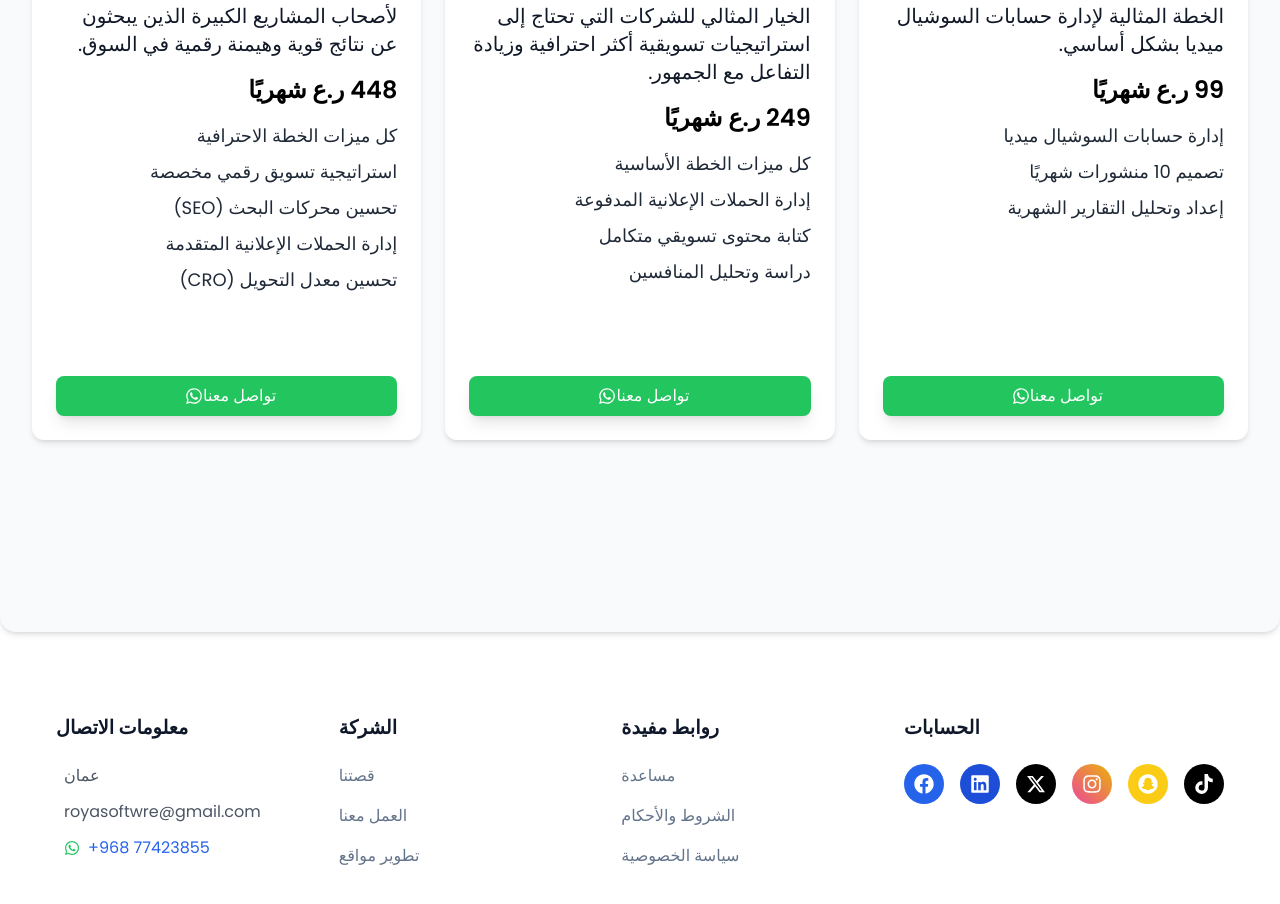
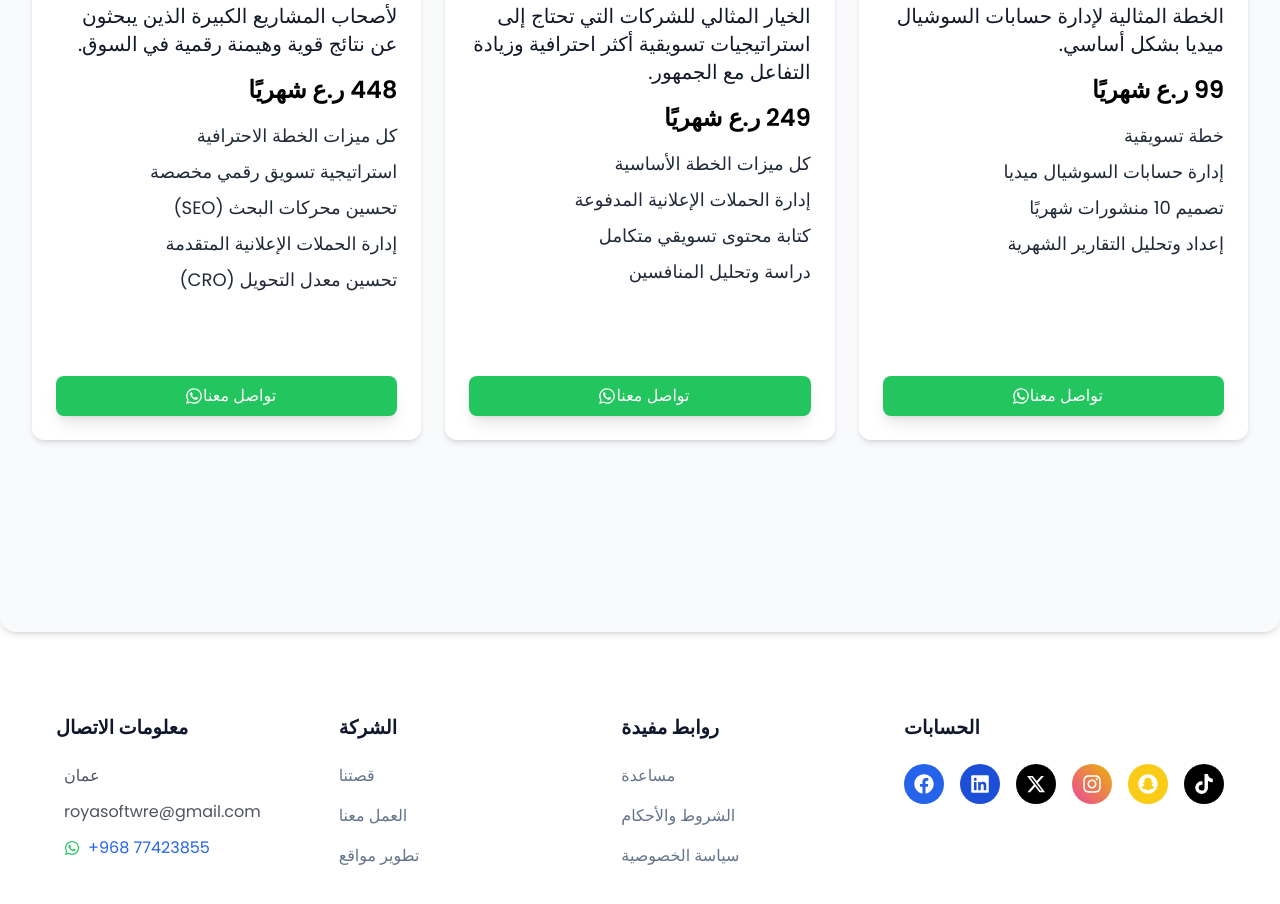
Before and after one commit to bilal-alaabadi/maintenance, a React (Vite) app: page / in a window 1280 px wide. Shown: the part 2400-3304 px from the top of the page. Built offline with nearby package versions, Linux system fonts and the light colour scheme.

Commit message:
Edit tht

```diff
--- a/src/pages/home/Plan.jsx
+++ b/src/pages/home/Plan.jsx
@@ -8,7 +8,7 @@ export const Plan = () => {
       title: "الخطة الأساسية",
       price: " 99 ر.ع  شهريًا",
       description: "الخطة المثالية لإدارة حسابات السوشيال ميديا بشكل أساسي.",
-      features: [
+      features: [" خطة تسويقية ",
         "إدارة حسابات السوشيال ميديا",
         "تصميم 10 منشورات شهريًا",
         "إعداد وتحليل التقارير الشهرية"
```
